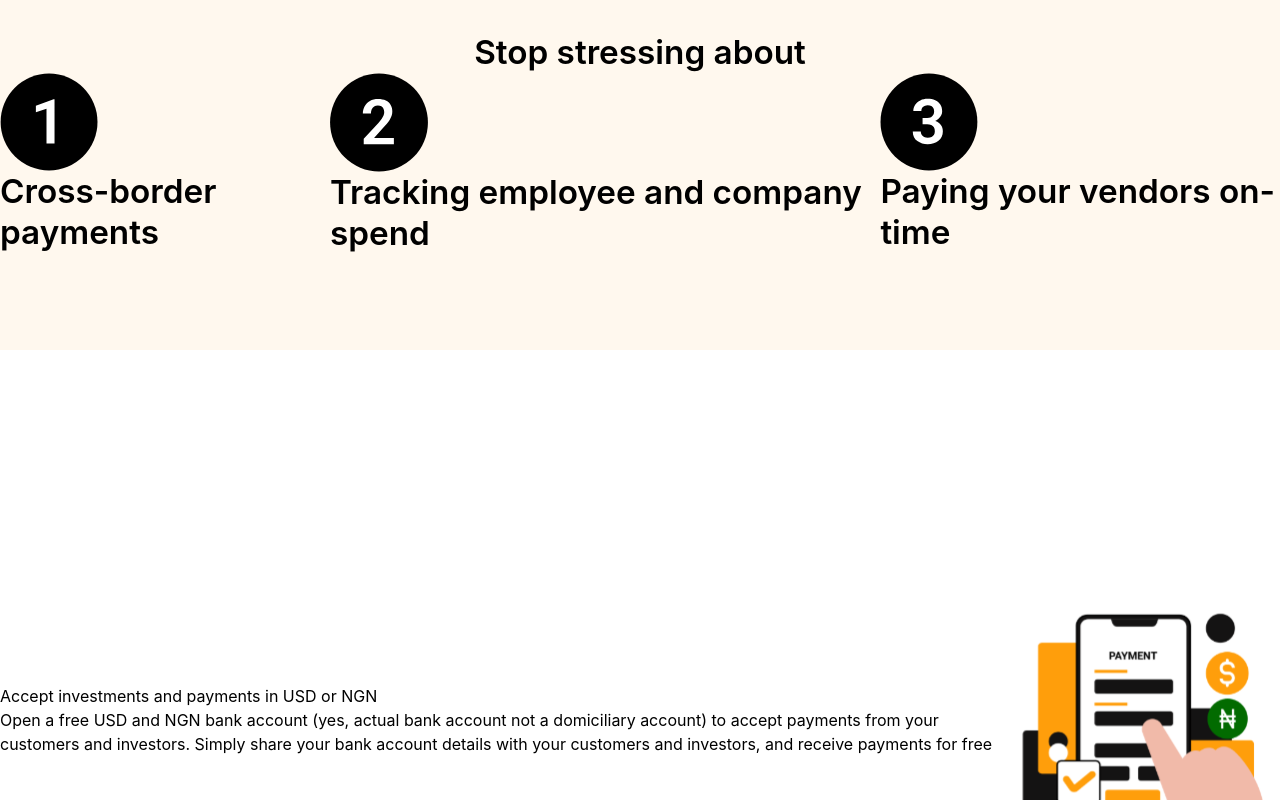
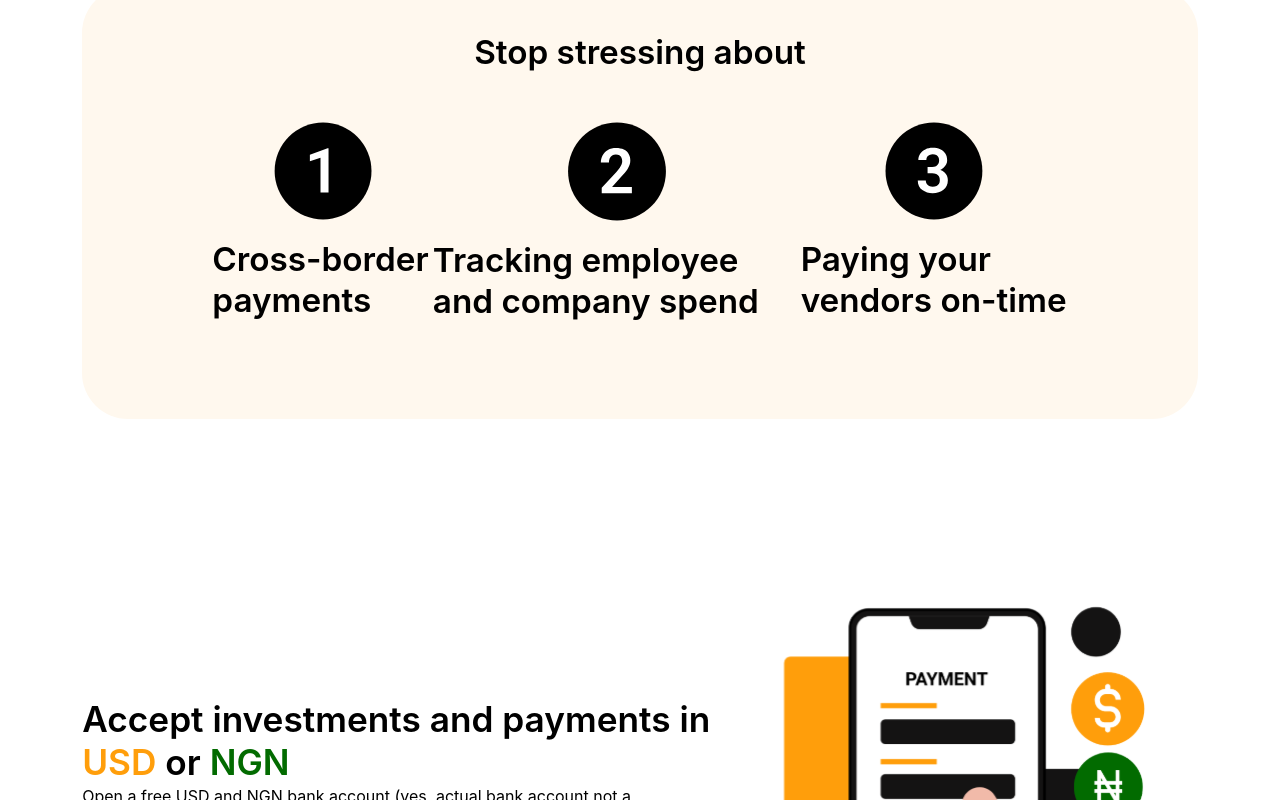
Before and after one commit to MrOmachi/Rework-Hospital-management, a React (Create React App) app in the folder cleva-banking/: page / in a window 1280 px wide. Shown: the part 1040-1840 px from the top of the page. Built offline with nearby package versions, Linux system fonts and the light colour scheme.

Commit message:
Additional touches for big screens

```diff
--- a/cleva-banking/src/components/Convert.tsx
+++ b/cleva-banking/src/components/Convert.tsx
@@ -11,8 +11,8 @@ const Convert = (props: IConvert) => {
        <img src={convert} />
      </div>
      <div>
-      <h1 className="flex items-center">Convert USD <img src={right} className='w-[15.66px] h-[7.83px]'/> NGN and NGN <img src={right} className='w-[15.66px] h-[7.83px]'/>USD</h1>
-      <p className='text-[#000000] font-[500] text-[19.5716px] leading-[24px]'>Convert currencies instantly, for free, at the best rate, and with just one click</p>
+      <h1 className="flex items-center text-[35.2289px] leading-[43px] font-[600]">Convert USD <img src={right} className='w-[15.66px] h-[7.83px]'/> NGN and NGN <img src={right} className='w-[15.66px] h-[7.83px]'/>USD</h1>
+      <p className='text-[#000000] font-[500] text-[19.5716px] leading-[24px] w-[421.77px]'>Convert currencies instantly, for free, at the best rate, and with just one click</p>
      </div>
     </div>
   )
--- a/cleva-banking/src/components/PaymentInfo.tsx
+++ b/cleva-banking/src/components/PaymentInfo.tsx
@@ -5,10 +5,10 @@ interface IPaymentInfo {}
 
 const PaymentInfo = (props: IPaymentInfo) => {
   return (
-    <div className='flex items-center'>
+    <div className='flex items-center mx-[82.2px]'>
      <div>
-      <h1>Accept investments and payments in USD or NGN</h1>
-      <p>Open a free USD and NGN bank account (yes, actual bank account not a domiciliary account) to accept payments from your customers and investors. Simply share your bank account details with your customers and investors, and receive payments for free</p>
+      <h1 className="text-[35.2289px] w-[641.95px] font-[600] leading-[43px]">Accept investments and payments in <span className='text-[#FF9E0B]'>USD</span> or <span className="text-[#026B00]">NGN</span></h1>
+      <p className="w-[594.98px] leading-[24px]">Open a free USD and NGN bank account (yes, actual bank account not a domiciliary account) to accept payments from your customers and investors. Simply share your bank account details with your customers and investors, and receive payments for free</p>
      </div>
 
      <div>
--- a/cleva-banking/src/components/StopStressing.tsx
+++ b/cleva-banking/src/components/StopStressing.tsx
@@ -7,20 +7,20 @@ interface IStopStressing { }
 
 const StopStressing = (props: IStopStressing) => {
  return (
-  <div className="bg-[#FFF8EE] flex flex-col justify-center mt-[63.61px] items-center mb-[76.33px]">
+  <div className="bg-[#FFF8EE] flex flex-col justify-center mt-[63.61px] items-center mb-[76.33px] mx-[82.2px] px-[130.15px] rounded-[45.9933px]">
    <h1 className="text-[#000000] text-[33.2718px] leading-[41px] font-[600] mt-[45.01px]">Stop stressing about</h1>
 
-   <div className='flex mb-[96.1px] justify-between'>
-    <div className="flex flex-col">
-     <img src={one} className="w-[97.86px]" />
+   <div className='flex mb-[96.1px] justify-between mt-[49.03px]'>
+    <div className="flex flex-col items-center">
+     <img src={one} className="w-[97.86px] mb-[19.57px]" />
      <h1 className='text-[33.2718px] leading-[41px] font-[600]'>Cross-border payments</h1>
     </div>
-    <div className="flex flex-col">
-     <img src={two} className="w-[97.86px]" />
+    <div className="flex flex-col items-center">
+     <img src={two} className="w-[97.86px] mb-[19.57px]" />
      <h1 className='text-[33.2718px] leading-[41px] font-[600]'>Tracking employee and company spend</h1>
     </div>
-    <div className="flex flex-col">
-     <img src={three} className="w-[97.86px]" />
+    <div className="flex flex-col items-center">
+     <img src={three} className="w-[97.86px] mb-[19.57px]" />
      <h1 className='text-[33.2718px] leading-[41px] font-[600]'>Paying your vendors on-time </h1>
     </div>
    </div>
```
Also changed, not shown: 1 other file (tests, documents, lock files or other folders).
